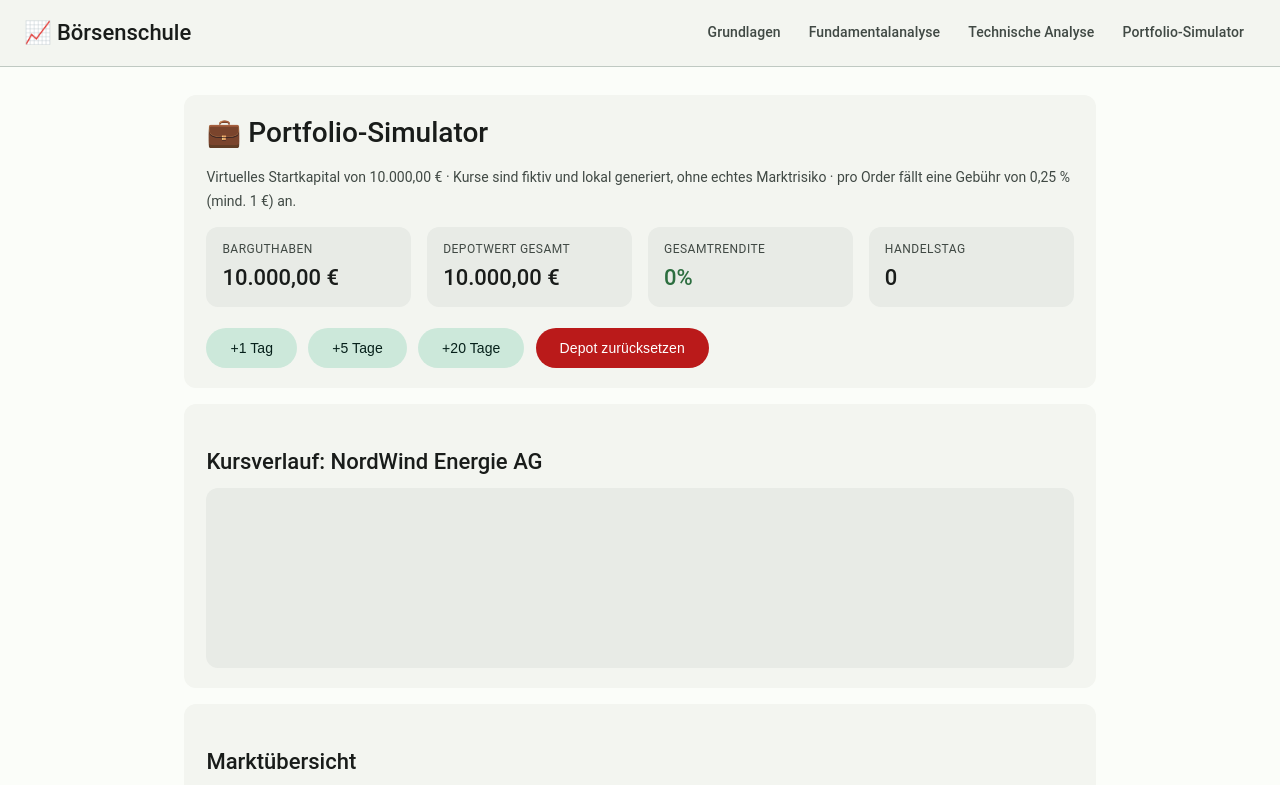
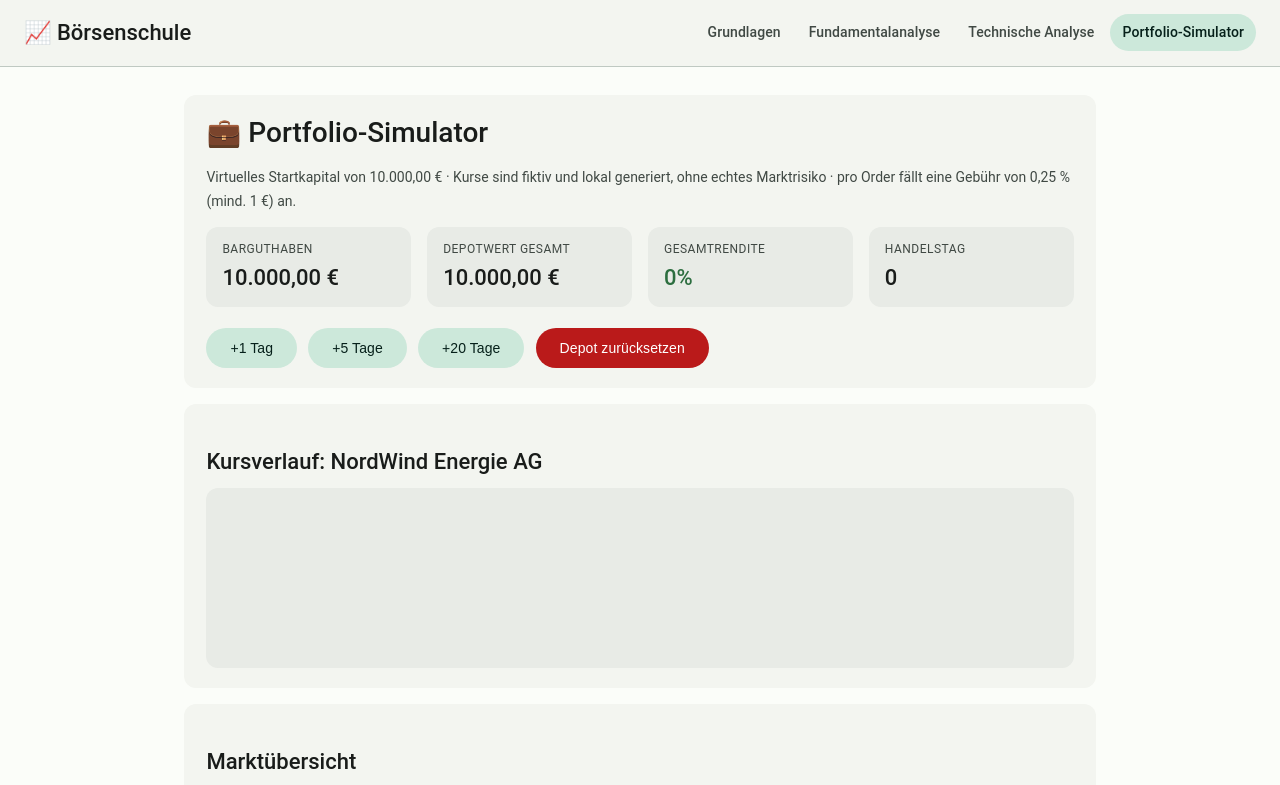
Before and after one commit to DWill1905/aktien-lernplattform, a website with bundled scripts: page index.html in a window 1280 px wide. Both pictures are taken after a click on the link "Portfolio-Simulator". Shown: the top 785 px of the page. Built offline with nearby package versions, Linux system fonts and the light colour scheme.

Commit message:
Navigation: aktiven Bereich hervorheben (aria-current) (v1.11.1)

```diff
--- a/js/app.js
+++ b/js/app.js
@@ -12,4 +12,25 @@ route("/lektion/:moduleId/:lessonId", (params) => mount(app, renderLesson(params
 route("/quiz/:moduleId/:lessonId", (params) => mount(app, renderQuiz(params.moduleId, params.lessonId)));
 route("/portfolio", () => mount(app, renderPortfolio()));
 notFound(() => mount(app, renderDashboard()));
+function updateActiveNav() {
+    const hash = location.hash || "#/";
+    document.querySelectorAll(".topnav a").forEach((a) => {
+        const key = (a.getAttribute("href") ?? "").replace(/^#\//, "");
+        let active;
+        if (key === "portfolio") {
+            active = hash.startsWith("#/portfolio");
+        }
+        else {
+            const moduleId = key.split("/")[1] ?? "";
+            active = new RegExp(`(?:modul|lektion|quiz)/${moduleId}(?:/|$)`).test(hash);
+        }
+        a.classList.toggle("active", active);
+        if (active)
+            a.setAttribute("aria-current", "page");
+        else
+            a.removeAttribute("aria-current");
+    });
+}
+window.addEventListener("hashchange", updateActiveNav);
+updateActiveNav();
 startRouter();
--- a/package.json
+++ b/package.json
@@ -1,6 +1,6 @@
 {
   "name": "aktien-lernplattform",
-  "version": "1.11.0",
+  "version": "1.11.1",
   "type": "module",
   "private": true,
   "scripts": {
--- a/style.css
+++ b/style.css
@@ -178,6 +178,10 @@ p { font-size: 1rem; line-height: 1.5rem; color: var(--md-on-background); }
 }
 .topnav a:hover::after { opacity: 0.08; }
 .topnav a:active::after { opacity: 0.1; }
+.topnav a.active {
+  color: var(--md-on-secondary-container);
+  background: var(--md-secondary-container);
+}
 
 main#app {
   max-width: 960px;
```
Also changed, not shown: src/app.ts (+20 -0 lines), CHANGELOG.md.
